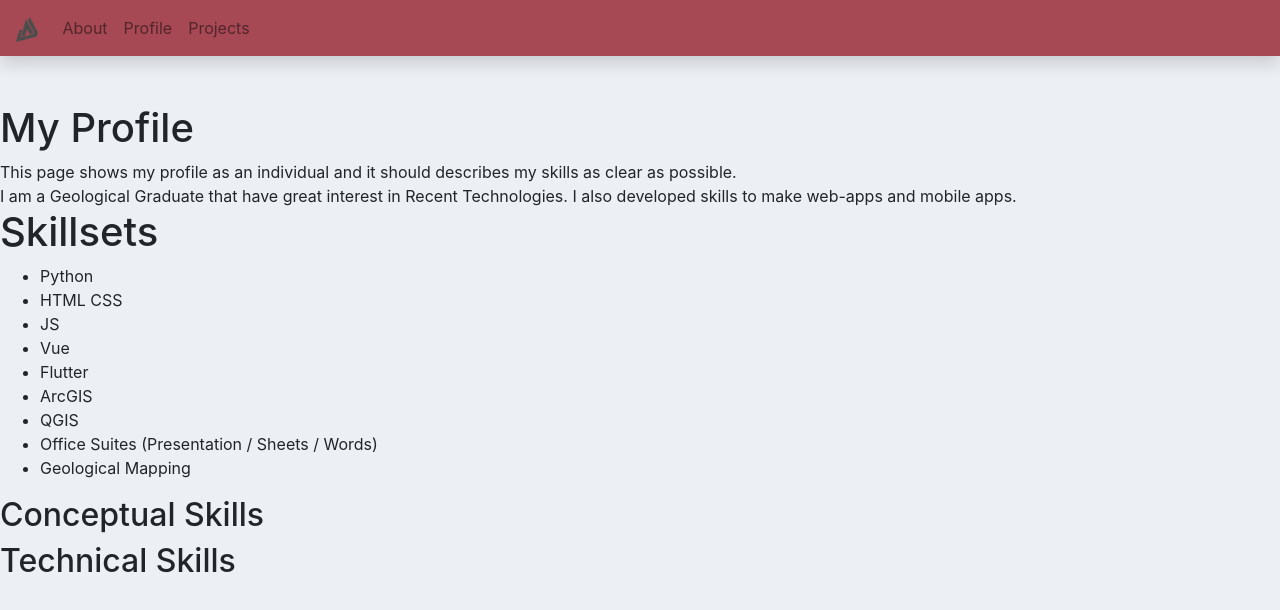
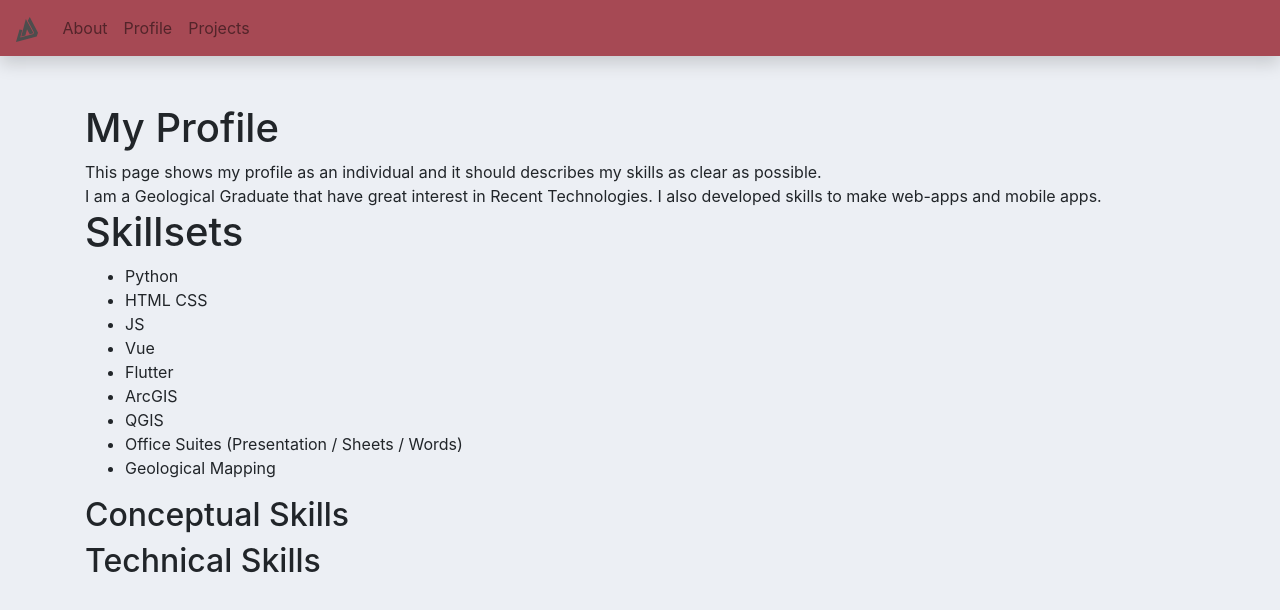
Before and after one commit to jakanggara/jakanggara.github.io, a Vue app: page /profile in a window 1280 px wide. Shown: the top 610 px of the page. Built offline with nearby package versions, Linux system fonts and the light colour scheme.

Commit message:
changed: div to bcon

```diff
--- a/src/pages/profile.vue
+++ b/src/pages/profile.vue
@@ -1,5 +1,5 @@
 <template>
-  <div class="about">
+  <b-container class="about">
     <div>
       <h1>My Profile</h1>
       This page shows my profile as an individual and it should describes my skills as clear as possible.
@@ -23,5 +23,5 @@
       <h2>Conceptual Skills</h2>
       <h2>Technical Skills</h2>
     </div>
-  </div>
+  </b-container>
 </template>
```
